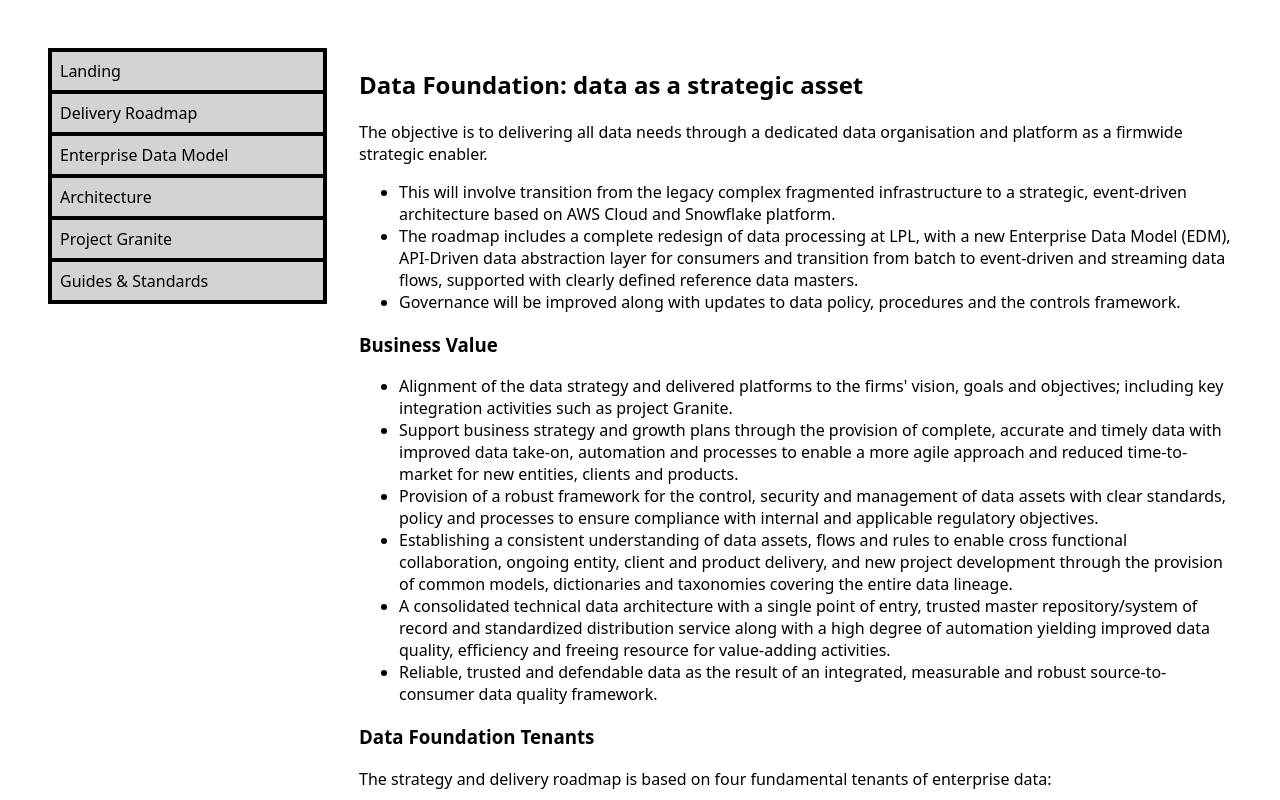
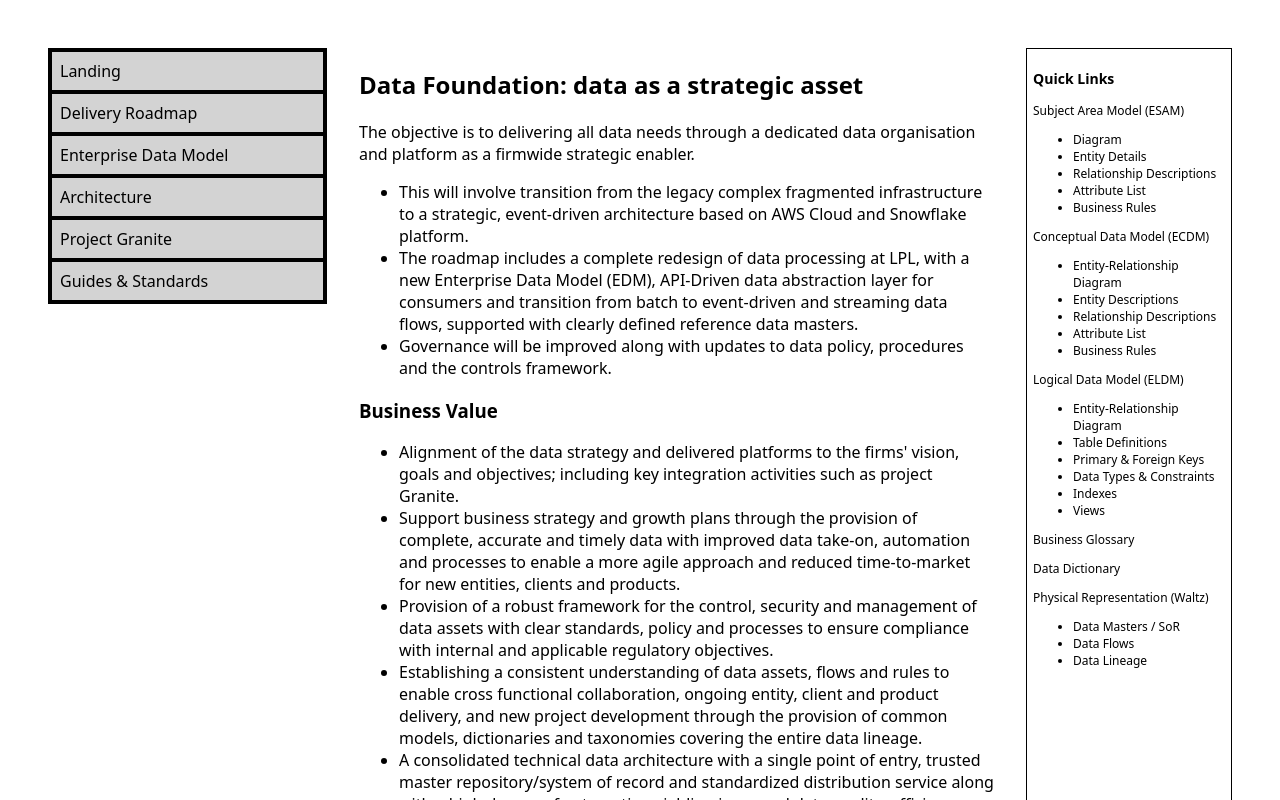
Before and after one commit to LeadingPointDev/edm-website, a React (Create React App) app: page / in a window 1280 px wide. Shown: the top 800 px of the page. Built offline with nearby package versions, Linux system fonts and the light colour scheme.

Commit message:
added quicklinks bar

```diff
--- a/src/App.css
+++ b/src/App.css
@@ -67,3 +67,11 @@ a:hover {
 .modal-close-button:hover {
   color: #000;
 }
+
+.quicklinks {
+  border: 1px solid black;
+  height: 100%;
+  font-size: 12px;
+  min-width: 15vw;
+  padding: 0.5em;
+}
--- a/src/App.js
+++ b/src/App.js
@@ -7,6 +7,7 @@ import Edm from "./Components/Edm";
 import Architecture from "./Components/Architecture";
 import Granite from "./Components/Granite";
 import Standards from "./Components/Standards";
+import QuickLinks from "./Components/QuickLinks";
 
 function App() {
   return (
@@ -14,12 +15,12 @@ function App() {
       <div class="container">
         <Navbar />
         <Routes>
-          <Route path="/" element={<Landing />} />
-          <Route path="/roadmap" element={<Roadmap />} />
-          <Route path="/edm" element={<Edm />} />
-          <Route path="/architecture" element={<Architecture />} />
-          <Route path="/granite" element={<Granite />} />
-          <Route path="/standards" element={<Standards />} />
+          <Route path="/" element={<div class="container"><Landing /><QuickLinks /></div>} />
+          <Route path="/roadmap" element={<div class="container"><Roadmap /><QuickLinks /></div>} />
+          <Route path="/edm" element={<div class="container"><Edm /><QuickLinks /></div>} />
+          <Route path="/architecture" element={<div class="container"><Architecture /><QuickLinks /></div>} />
+          <Route path="/granite" element={<div class="container"><Granite /><QuickLinks /></div>} />
+          <Route path="/standards" element={<div class="container"><Standards /><QuickLinks /></div>} />
         </Routes>
       </div>
     </BrowserRouter>
--- a/src/Components/Edm.js
+++ b/src/Components/Edm.js
@@ -2,7 +2,18 @@ import Mapper from "./Mapper";
 
 function Edm() {
     return (
-        <Mapper></Mapper>
+        <div>
+            <h2>Data Foundatino: Enterprise Data Model Level 1 (Subject Area Model)</h2>
+            <p>A consistent, well defined and understood set of Enterprise Data Models (EDMs)
+                is critical to the strategic data objectives and realizing the 'Treat Me Like a Business’ TMLB
+                and Hyper-Personalisation objectives out of the major Granite investment.</p>
+            <ul>
+                <li>Below depicts the target EDM at Level-1 (Subject Area Model), click
+                    on the subject area to see further details.
+                </li>
+            </ul>
+            <Mapper></Mapper>
+        </div>
     );
 }
 
--- /dev/null
+++ b/src/Components/QuickLinks.js
@@ -0,0 +1,42 @@
+function QuickLinks() {
+    return (
+        <div class="quicklinks">
+            <h3>Quick Links</h3>
+            <p>Subject Area Model (ESAM)</p>
+            <ul>
+                <li>Diagram</li>
+                <li>Entity Details</li>
+                <li>Relationship Descriptions</li>
+                <li>Attribute List</li>
+                <li>Business Rules</li>
+            </ul>
+            <p>Conceptual Data Model (ECDM)</p>
+            <ul>
+                <li>Entity-Relationship Diagram</li>
+                <li>Entity Descriptions</li>
+                <li>Relationship Descriptions</li>
+                <li>Attribute List</li>
+                <li>Business Rules</li>
+            </ul>
+            <p>Logical Data Model (ELDM)</p>
+            <ul>
+                <li>Entity-Relationship Diagram</li>
+                <li>Table Definitions</li>
+                <li>Primary & Foreign Keys</li>
+                <li>Data Types & Constraints</li>
+                <li>Indexes</li>
+                <li>Views</li>
+            </ul>
+            <p>Business Glossary</p>
+            <p>Data Dictionary</p>
+            <p>Physical Representation (Waltz)</p>
+            <ul>
+                <li>Data Masters / SoR</li>
+                <li>Data Flows</li>
+                <li>Data Lineage</li>
+            </ul>
+        </div>
+    )
+}
+
+export default QuickLinks
```
